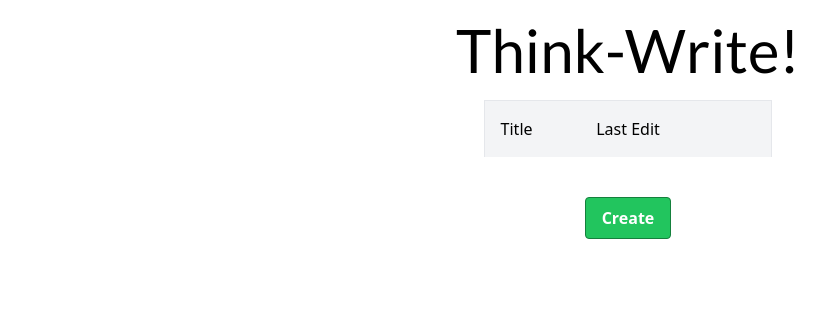
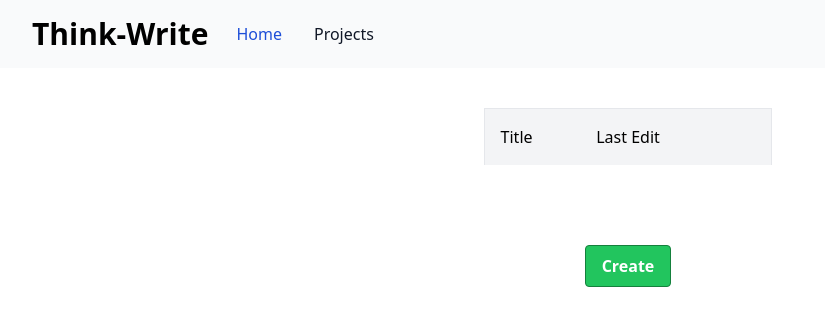
Before and after one commit to parrottjrs/think-write, a React (Vite) app: page /think-write/projects in a window 1280 px wide. Shown: the top 326 px of the page, without its empty margins (12-837 px from the left). Built offline with nearby package versions, Linux system fonts and the light colour scheme.

Commit message:
Create Navbar.tsx
Hooked up navbar to routes and displayed it on each page.

```diff
--- /dev/null
+++ b/src/components/Navbar.tsx
@@ -0,0 +1,41 @@
+import React from "react";
+
+export default function Navbar() {
+  return (
+    <div className="bg-neutral-900">
+      <nav className="border-gray-200 bg-gray-50 dark:bg-gray-800 dark:border-gray-700">
+        <div className="max-w-screen-xl flex flex-wrap items-center justify-left mx-auto p-4">
+          <a href="/think-write/projects" className="flex items-center">
+            <span className="self-center text-3xl px-7 font-semibold whitespace-nowrap dark:text-white">
+              Think-Write
+            </span>
+          </a>
+          <div
+            className="hidden w-full md:block md:w-auto"
+            id="navbar-solid-bg"
+          >
+            <ul className="flex flex-col font-medium mt-4 rounded-lg bg-gray-50 md:flex-row md:space-x-8 md:mt-0 md:border-0 md:bg-transparent dark:bg-gray-800 md:dark:bg-transparent dark:border-gray-700">
+              <li>
+                <a
+                  href="/think-write/"
+                  className="block py-2 pl-3 pr-4 text-white bg-blue-700 rounded md:bg-transparent md:text-blue-700 md:p-0 md:dark:text-blue-500 dark:bg-blue-600 md:dark:bg-transparent"
+                  aria-current="page"
+                >
+                  Home
+                </a>
+              </li>
+              <li>
+                <a
+                  href="/think-write/projects"
+                  className="block py-2 pl-3 pr-4 text-gray-900 rounded hover:bg-gray-100 md:hover:bg-transparent md:border-0 md:hover:text-blue-700 md:p-0 dark:text-white md:dark:hover:text-blue-500 dark:hover:bg-gray-700 dark:hover:text-white md:dark:hover:bg-transparent"
+                >
+                  Projects
+                </a>
+              </li>
+            </ul>
+          </div>
+        </div>
+      </nav>
+    </div>
+  );
+}
--- a/src/pages/Editor.tsx
+++ b/src/pages/Editor.tsx
@@ -8,6 +8,7 @@ import HomeButton from "../components/HomeButton";
 import { createProject, formatDate, saveProject } from "../utils/utils";
 import SessionList from "../components/SessionList";
 import SessionDialog from "../components/SessionDialog";
+import Navbar from "../components/Navbar";
 
 export default function Editor() {
   const params = useParams();
@@ -35,6 +36,7 @@ export default function Editor() {
   return (
     <div>
       <div className="w-75% flex flex-col">
+        <Navbar />
         <h1>{data.currentTitle}</h1>
         <SessionDialog
           title={title}
--- a/src/pages/Home.tsx
+++ b/src/pages/Home.tsx
@@ -1,82 +1,6 @@
 import React from "react";
-import { Navbar } from "flowbite-react";
+import Navbar from "../components/Navbar";
 
 export default function Home() {
-  return (
-    <nav className="border-gray-200 bg-gray-50 dark:bg-gray-800 dark:border-gray-700">
-      <div className="max-w-screen-xl flex flex-wrap items-center justify-between mx-auto p-4">
-        <a href="#" className="flex items-center">
-          <img
-            src="https://flowbite.com/docs/images/logo.svg"
-            className="h-8 mr-3"
-            alt="Flowbite Logo"
-          />
-          <span className="self-center text-2xl font-semibold whitespace-nowrap dark:text-white">
-            Flowbite
-          </span>
-        </a>
-        <button
-          data-collapse-toggle="navbar-solid-bg"
-          type="button"
-          className="inline-flex items-center p-2 w-10 h-10 justify-center text-sm text-gray-500 rounded-lg md:hidden hover:bg-gray-100 focus:outline-none focus:ring-2 focus:ring-gray-200 dark:text-gray-400 dark:hover:bg-gray-700 dark:focus:ring-gray-600"
-          aria-controls="navbar-solid-bg"
-          aria-expanded="false"
-        >
-          <span className="sr-only">Open main menu</span>
-          <svg
-            className="w-5 h-5"
-            aria-hidden="true"
-            xmlns="http://www.w3.org/2000/svg"
-            fill="none"
-            viewBox="0 0 17 14"
-          >
-            <path
-              stroke="currentColor"
-              strokeLinecap="round"
-              strokeLinejoin="round"
-              strokeWidth="2"
-              d="M1 1h15M1 7h15M1 13h15"
-            />
-          </svg>
-        </button>
-        <div className="hidden w-full md:block md:w-auto" id="navbar-solid-bg">
-          <ul className="flex flex-col font-medium mt-4 rounded-lg bg-gray-50 md:flex-row md:space-x-8 md:mt-0 md:border-0 md:bg-transparent dark:bg-gray-800 md:dark:bg-transparent dark:border-gray-700">
-            <li>
-              <a
-                href="#"
-                className="block py-2 pl-3 pr-4 text-white bg-blue-700 rounded md:bg-transparent md:text-blue-700 md:p-0 md:dark:text-blue-500 dark:bg-blue-600 md:dark:bg-transparent"
-                aria-current="page"
-              >
-                Home
-              </a>
-            </li>
-            <li>
-              <a
-                href="#"
-                className="block py-2 pl-3 pr-4 text-gray-900 rounded hover:bg-gray-100 md:hover:bg-transparent md:border-0 md:hover:text-blue-700 md:p-0 dark:text-white md:dark:hover:text-blue-500 dark:hover:bg-gray-700 dark:hover:text-white md:dark:hover:bg-transparent"
-              >
-                Services
-              </a>
-            </li>
-            <li>
-              <a
-                href="#"
-                className="block py-2 pl-3 pr-4 text-gray-900 rounded hover:bg-gray-100 md:hover:bg-transparent md:border-0 md:hover:text-blue-700 md:p-0 dark:text-white md:dark:hover:text-blue-500 dark:hover:bg-gray-700 dark:hover:text-white md:dark:hover:bg-transparent"
-              >
-                Pricing
-              </a>
-            </li>
-            <li>
-              <a
-                href="#"
-                className="block py-2 pl-3 pr-4 text-gray-900 rounded hover:bg-gray-100 md:hover:bg-transparent md:border-0 md:hover:text-blue-700 md:p-0 dark:text-white md:dark:hover:text-blue-500 dark:hover:bg-gray-700 dark:hover:text-white md:dark:hover:bg-transparent"
-              >
-                Contact
-              </a>
-            </li>
-          </ul>
-        </div>
-      </div>
-    </nav>
-  );
+  return <Navbar />;
 }
--- a/src/pages/Projects.tsx
+++ b/src/pages/Projects.tsx
@@ -1,13 +1,14 @@
 import React from "react";
 import ProjectList from "../components/ProjectList";
 import CreateButton from "../components/CreateButton";
+import Navbar from "../components/Navbar";
 
 export default function Homepage() {
   return (
     <div className="flex flex-col justify-center">
-      <h1 className="m-5 text-6xl text-center font-display">Think-Write!</h1>
+      <Navbar />
       <div className="flex flex-row justify-center">
-        <div className="sm-w-1/2 self-center bg-white">
+        <div className="sm-w-1/2 self-center bg-white my-10">
           <div className="border-x border-t grid grid-cols-3  place-content-evenly">
             <div className="p-4 bg-gray-100">Title</div>
             <div className="p-4 bg-gray-100">Last Edit</div>
```
